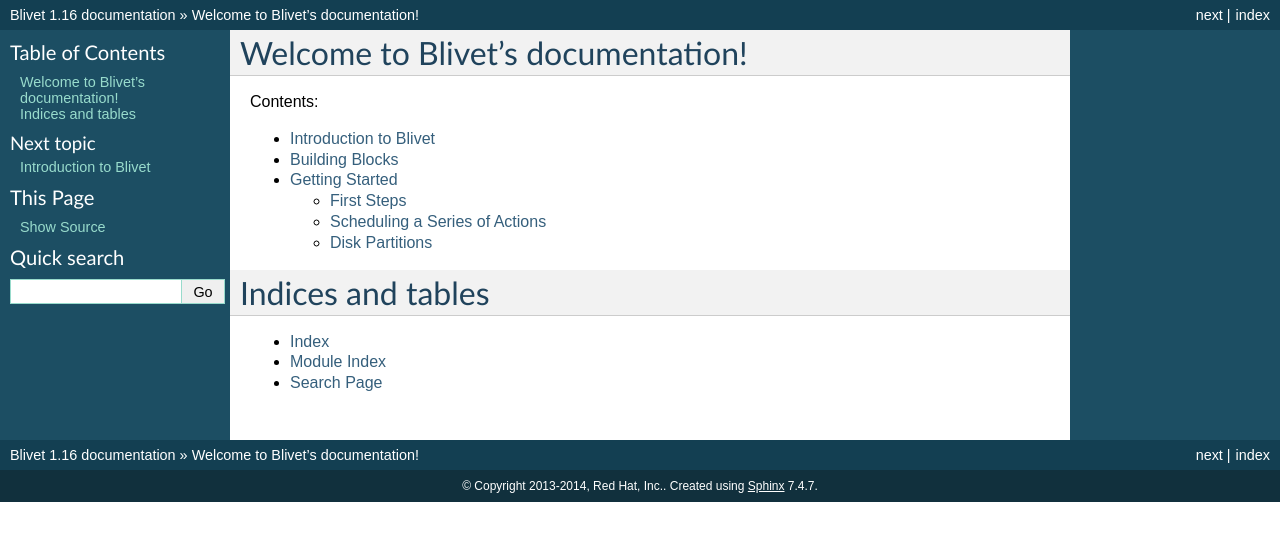
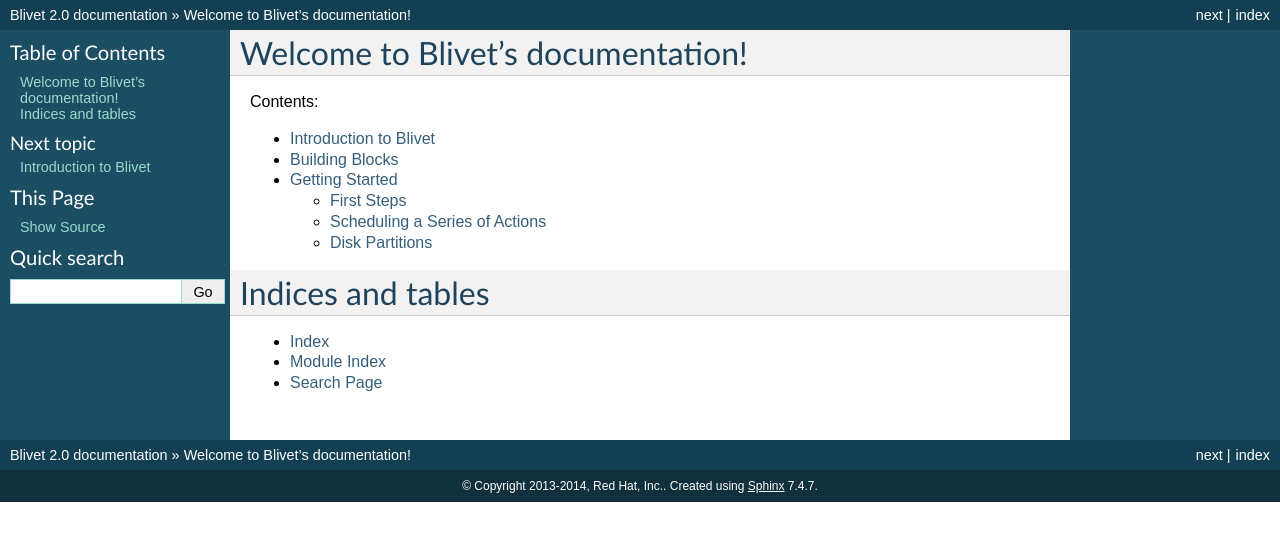
Before and after one commit to storaged-project/blivet, a Sphinx documentation site: the page built from doc/index.rst, in a window 1280 px wide. Shown: the top 541 px of the page. Built offline with Sphinx 7.4.7, drawn with Linux system fonts in a browser that asks for light colours; pages that are not in the unit, such as notebooks, are missing from menus.

Commit message:
Bump version numbers to 2.0 before we forget.
This branch is now 2.x development. The first build will need to skip
bumpver to keep the 2.0 release number, for now change it manually so
that we don't accidentally build with a 1.x version.

```diff
--- a/blivet/__init__.py
+++ b/blivet/__init__.py
@@ -20,7 +20,7 @@
 #                    Vratislav Podzimek <vpodzime@redhat.com>
 #
 
-__version__ = '1.16'
+__version__ = '2.0'
 
 ##
 # Default stub values for installer-specific stuff that gets set up in
--- a/doc/conf.py
+++ b/doc/conf.py
@@ -49,9 +49,9 @@
 # built documents.
 #
 # The short X.Y version.
-version = '1.16'
+version = '2.0'
 # The full version, including alpha/beta/rc tags.
-release = '1.16'
+release = version
 
 # The language for content autogenerated by Sphinx. Refer to documentation
 # for a list of supported languages.
--- a/setup.py
+++ b/setup.py
@@ -69,7 +69,7 @@
     api_doc_files = rst_files + ["doc/conf.py"]
     data_files.append(("docs/blivet", api_doc_files))
 
-setup(name='blivet', version='1.16',
+setup(name='blivet', version='2.0',
       description='Python module for system storage configuration',
       author='David Lehman', author_email='dlehman@redhat.com',
       url='http://fedoraproject.org/wiki/blivet',
```
Also changed, not shown: 1 other file.
